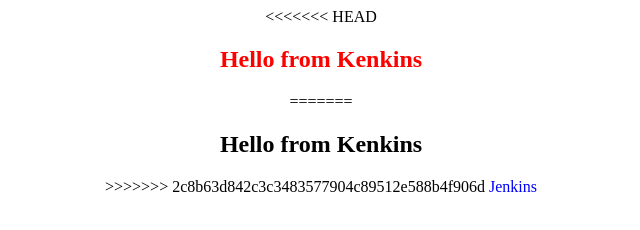
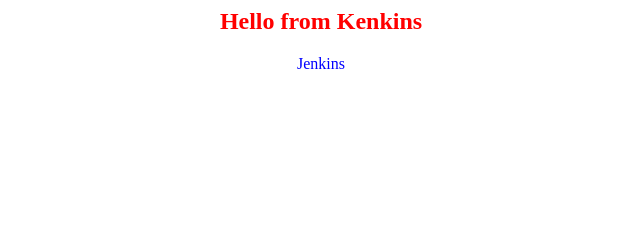
Before and after one commit to artsiomsamuilo/app-for-jenkins, a plain HTML site: page index.html in a window 1280 px wide. Shown: the whole page, without its empty margins (319-959 px from the left). Drawn offline with Linux system fonts and the light colour scheme.

```diff
--- a/index.html
+++ b/index.html
@@ -1,12 +1,8 @@
 <html>
 <body bgcolor=white>
 <center>
-<<<<<<< HEAD
+<HEAD>
 <h2><font color=red>Hello from Kenkins</font></h2>
-=======
-<h2><font color=black>Hello from Kenkins</font></h2>
->>>>>>> 2c8b63d842c3c3483577904c89512e588b4f906d
-
 <font color=blue>Jenkins</font>
 </center>
 </body>
```
